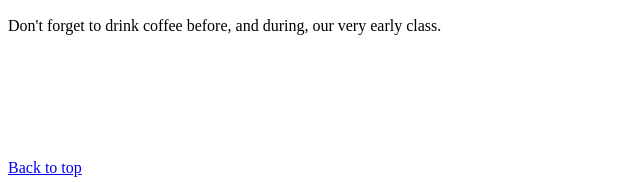
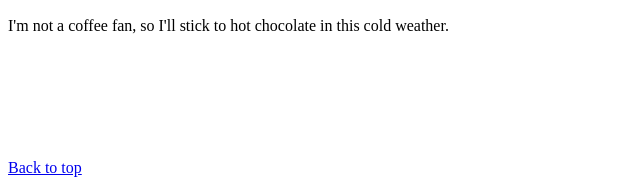
Before and after one commit to joselynadelgado/interactive, a plain HTML site: page index.html in a window 1280 px wide. Shown: the part 688-870 px from the top of the page, 0-640 px from the left. Drawn offline with Linux system fonts and the light colour scheme.

Commit message:
coffee to hot chocolate

```diff
--- a/index.html
+++ b/index.html
@@ -36,7 +36,7 @@
     <div>
       <img src="images/coffee.png">
     </div>
-    <p>Don't forget to drink coffee before, and during, our very early class.</p>
+    <p>I'm not a coffee fan, so I'll stick to hot chocolate in this cold weather.</p>
     <br>
     <br>
     <br>
```
Also changed, not shown: 1 other file.
